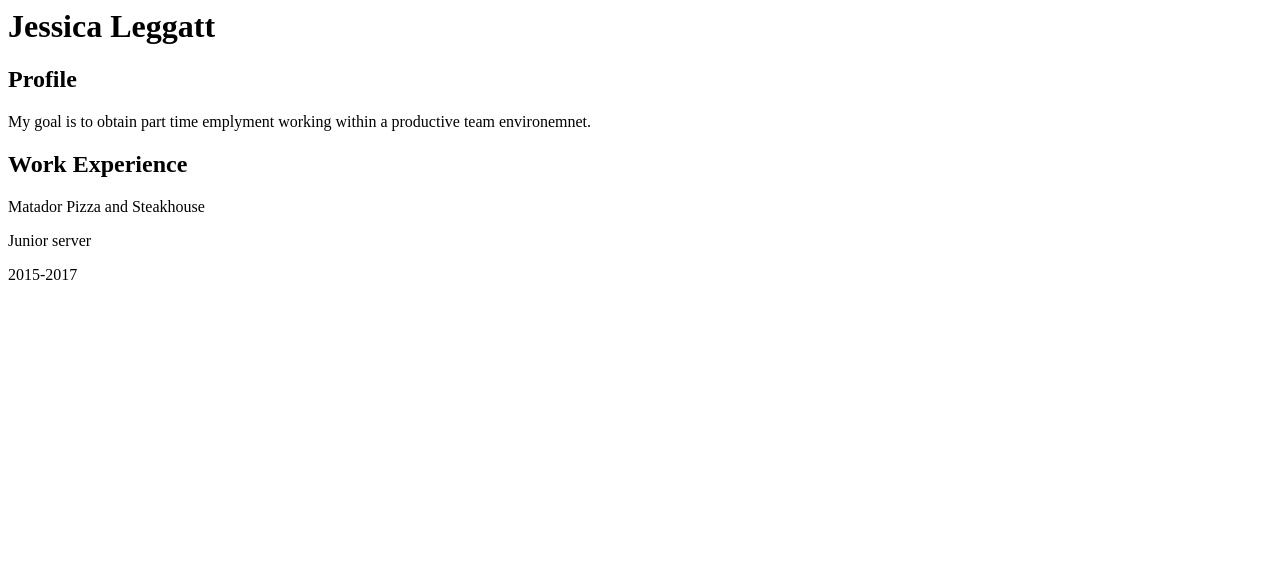
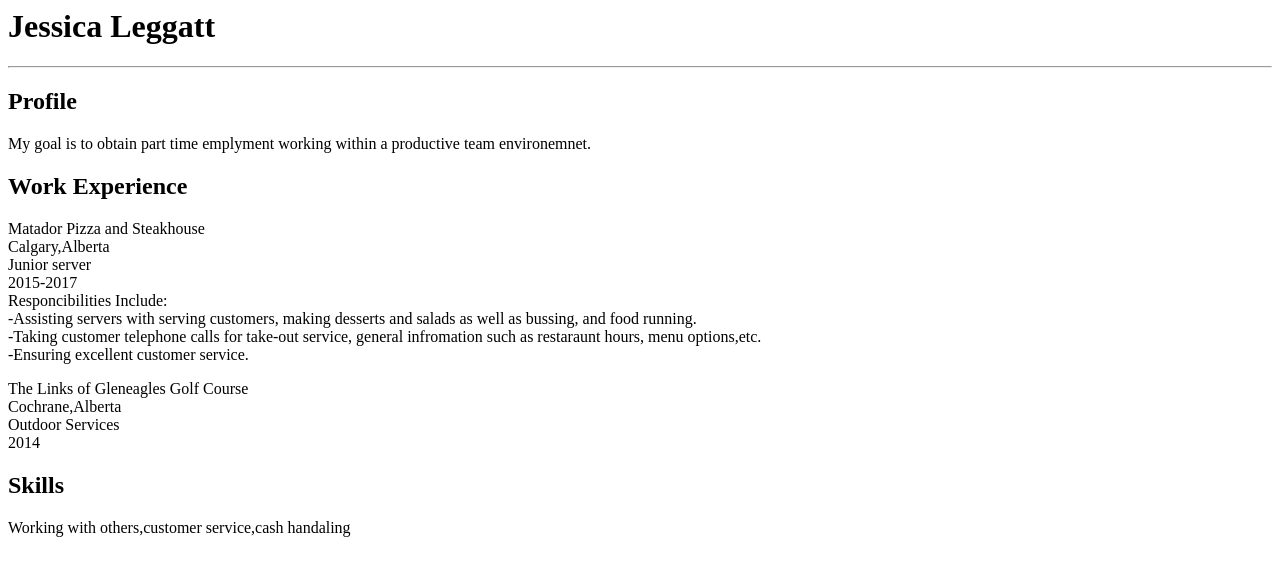
Before and after one commit to jessieleggatt/Homework4, a plain HTML site: page index.html in a window 1280 px wide. Drawn offline with Linux system fonts and the light colour scheme.

Commit message:
adding contents

```diff
--- a/index.html
+++ b/index.html
@@ -1,11 +1,14 @@
 <html>
         <head>
+         <title>Resume</title>
+         <link rel="stylesheet" href="test.css">
+        </head>
 
-        </head>
         <body>
             <h1>
                 Jessica Leggatt
             </h1>
+            <hr />
             <h2>
                 Profile
             </h2>
@@ -15,16 +18,25 @@
             <h2>
                 Work Experience
             </h2>
-             <p id="para2">
+            <p id="para2">
             Matador Pizza and Steakhouse
-             </p>
-            <p id="para3"></p>
-            Junior server
-            </p>
-            <p id="para4">
-            2015-2017
-            </p>
+            <br>Calgary,Alberta<br>
+            Junior server<br>2015-2017<br>Responcibilities Include:<br>-Assisting servers
+            with serving customers, making desserts and salads as well as bussing, and food running.<br>
+            -Taking customer telephone calls for take-out service, general infromation such as restaraunt hours,
+            menu options,etc.<br>-Ensuring excellent customer service.
+           </p>
+           <p id="para3">
+            The Links of Gleneagles Golf Course
+            <br>Cochrane,Alberta<br>Outdoor Services<br>2014
+           </p>
 
+
+
+
+
+            <h2>Skills</h2>
+            <p>Working with others,customer service,cash handaling</p>
         </body>
 
 
```
Also changed, not shown: test.css (added).
